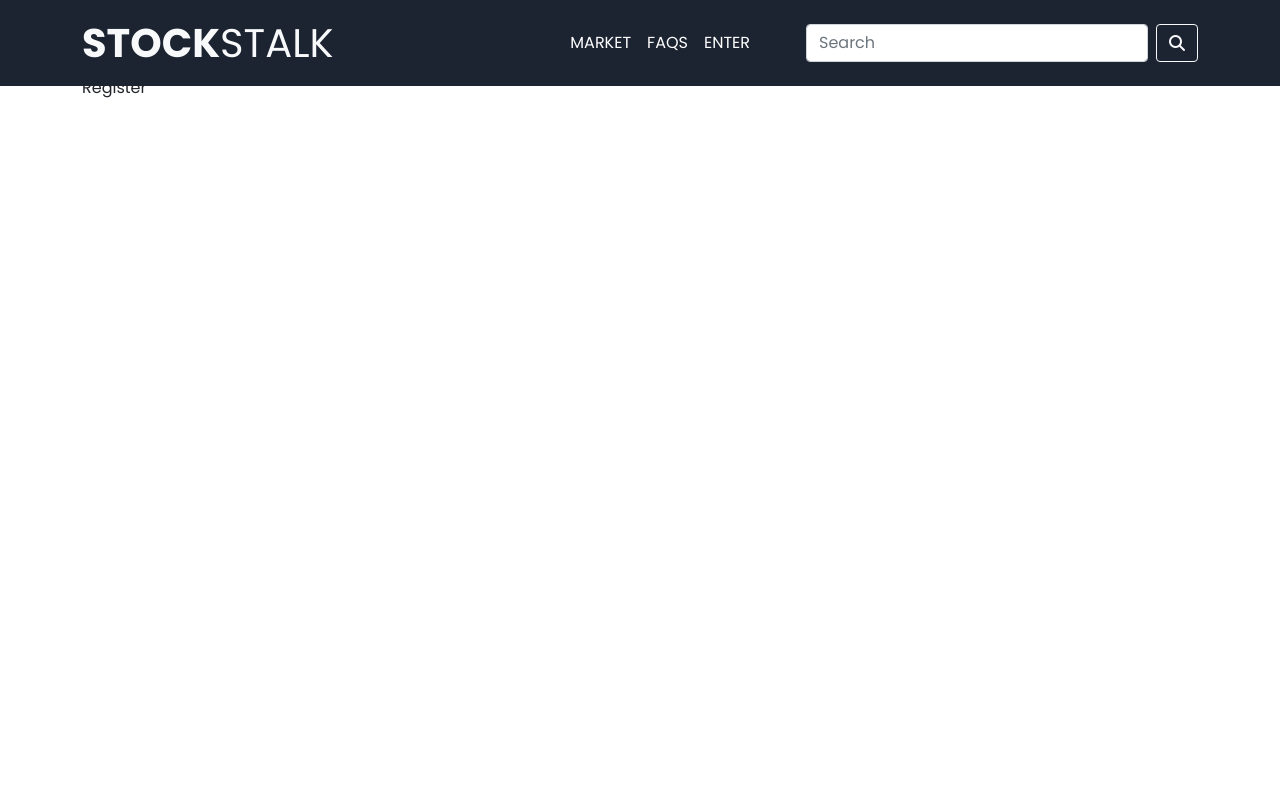
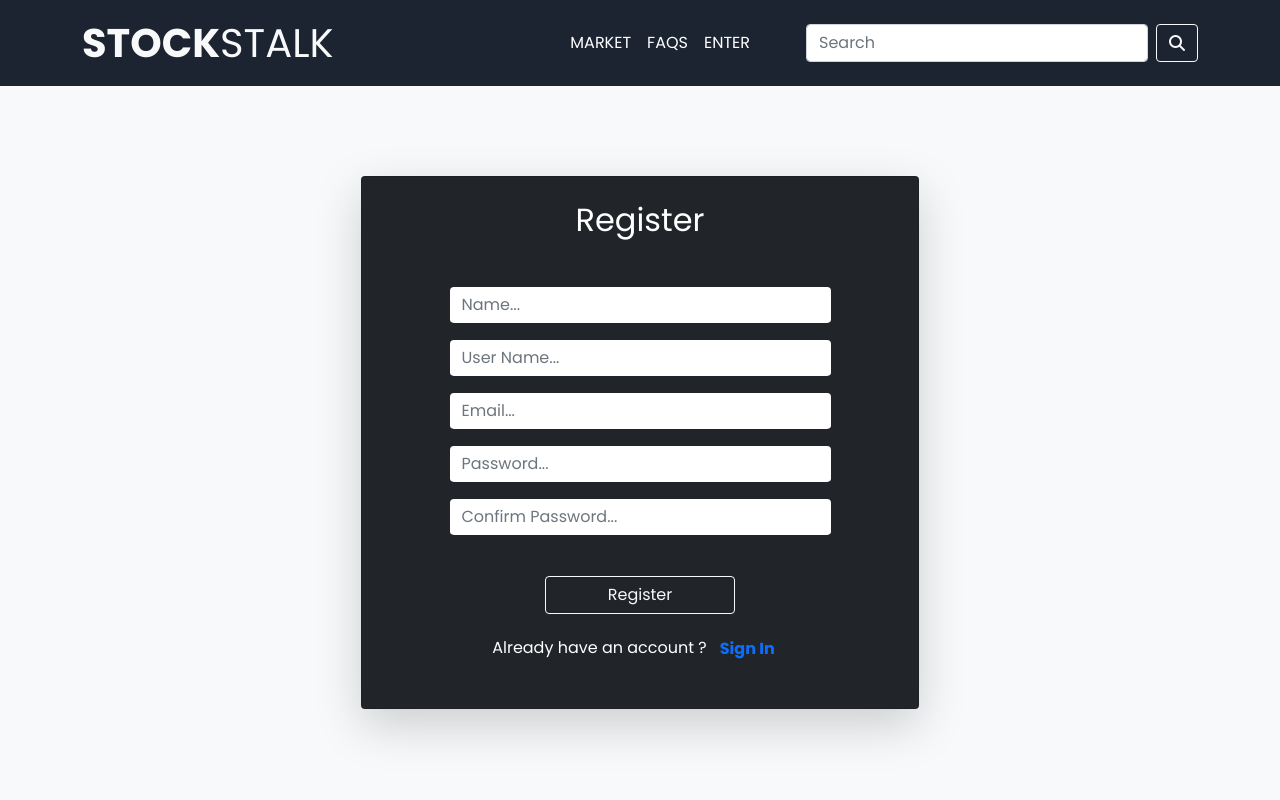
Before and after one commit to CustomizedMe/StockStalk, a React (Create React App) app in the folder client/: page /enter in a window 1280 px wide. Shown: the top 800 px of the page. Built offline with nearby package versions, Linux system fonts and the light colour scheme; the HTML template or start-up script is replaced by a standard one.

Commit message:
register and login done

```diff
--- a/client/src/App.css
+++ b/client/src/App.css
@@ -16,15 +16,18 @@ body {
   margin-top: 30%;
 }
 
+.transparent {
+  background-color: #fff;
+}
 .navbar-dark1 {
   background-color: #1c2331;
 }
 .navbar .nav-link:hover {
   border-bottom: 1px solid white;
 }
-.showcase-text {
+.padTop-5 {
+  padding-top: 10%;
 }
-
 .box {
   text-align: center;
   cursor: pointer;
@@ -41,3 +44,15 @@ body {
   transform: scaleY(1.15);
   color: steelblue;
 }
+
+.register {
+  background: url("./Assests/img/landing_page.jpg") no-repeat 0 -200px;
+  background-repeat: no-repeat;
+  background-size: cover;
+  min-height: 900px;
+}
+
+.register-form .form-control {
+  border: 0 !important;
+  border-bottom: 1px solid #1c2331 !important;
+}
--- a/client/src/Component/Register/LoginForm/index.js
+++ b/client/src/Component/Register/LoginForm/index.js
@@ -1,8 +1,47 @@
 import React from "react";
 import PropTypes from "prop-types";
 
-const LoginForm = (props) => {
-  return <div>Login</div>;
+const LoginForm = ({ toggleRegister }) => {
+  return (
+    <div className="register-form text-white">
+      <h2 className="mb-5 ">Login</h2>
+      <form className="form my-3 w-75 mx-auto">
+        <div className="form-group my-3">
+          {/* <label className="label"> Name</label> */}
+          <input
+            type="text"
+            className="form-control"
+            placeholder="User Name..."
+          />
+        </div>
+
+        <div className="form-group text- my-3">
+          {/* <label className="label"> Name</label> */}
+          <input
+            type="password"
+            className="form-control"
+            placeholder="Password..."
+          />
+        </div>
+
+        <input
+          type="submit"
+          className=" mt-4 w-50 btn btn-outline-light"
+          value="Login"
+        />
+      </form>
+
+      <p>
+        Don't have an account ?
+        <button
+          onClick={toggleRegister}
+          className=" btn btn-link text-primary text-decoration-none fw-bold"
+        >
+          Register
+        </button>
+      </p>
+    </div>
+  );
 };
 
 LoginForm.propTypes = {};
--- a/client/src/Component/Register/RegisterForm/index.js
+++ b/client/src/Component/Register/RegisterForm/index.js
@@ -1,8 +1,62 @@
 import React from "react";
 import PropTypes from "prop-types";
 
-const RegisterForm = (props) => {
-  return <div>Register</div>;
+const RegisterForm = ({ toggleRegister }) => {
+  return (
+    <div className="register-form text-white">
+      <h2 className="mb-5 ">Register</h2>
+      <form className="form my-3 w-75 mx-auto">
+        <div className="form-group my-3">
+          {/* <label className="label"> Name</label> */}
+          <input type="text" className="form-control" placeholder="Name..." />
+        </div>
+        <div className="form-group my-3">
+          {/* <label className="label"> Name</label> */}
+          <input
+            type="text"
+            className="form-control"
+            placeholder="User Name..."
+          />
+        </div>
+        <div className="form-group text my-3">
+          {/* <label className="label"> Name</label> */}
+          <input type="email" className="form-control" placeholder="Email..." />
+        </div>
+        <div className="form-group text- my-3">
+          {/* <label className="label"> Name</label> */}
+          <input
+            type="password"
+            className="form-control"
+            placeholder="Password..."
+          />
+        </div>
+        <div className="form-group text- my-3">
+          {/* <label className="label"> Name</label> */}
+          <input
+            type="password"
+            className="form-control"
+            placeholder="Confirm Password..."
+          />
+        </div>
+
+        <input
+          type="submit"
+          className=" mt-4 w-50 btn btn-outline-light"
+          value="Register"
+        />
+      </form>
+
+      <p>
+        Already have an account ?
+        <button
+          onClick={toggleRegister}
+          className=" btn btn-link text-primary text-decoration-none fw-bold"
+        >
+          Sign In
+        </button>
+      </p>
+    </div>
+  );
 };
 
 RegisterForm.propTypes = {};
--- a/client/src/Component/Register/index.js
+++ b/client/src/Component/Register/index.js
@@ -8,9 +8,10 @@ export default function Register() {
 
   return (
     <PageLayout page={"enter"}>
-      <section>
-        <div className="container">
-          <ul class="nav nav-pills mx-auto text-center w-50 my-3">
+      <section className="bg-light min-vh-100 pb-5 padTop-5">
+        <div className="container pt-5 ">
+          <div className="card bg-dark text-center p-4 shadow-lg w-50 m-auto">
+            {/*<ul class="nav nav-pills mx-auto text-center my-3">
                <li class="nav-item">
                 <button
                   class={"nav-link " + (register ? "" : "active")}
@@ -31,8 +32,15 @@ export default function Register() {
                   Register
                 </button>
               </li>
-          </ul>
-          <div>{register ? <RegisterForm /> : <LoginForm />}</div>
+            </ul> */}
+            <div>
+              {register ? (
+                <RegisterForm toggleRegister={() => setRegister(false)} />
+              ) : (
+                <LoginForm toggleRegister={() => setRegister(true)} />
+              )}
+            </div>
+          </div>
         </div>
       </section>
     </PageLayout>
```
Lines whose indentation alone changed are shown as unchanged.
